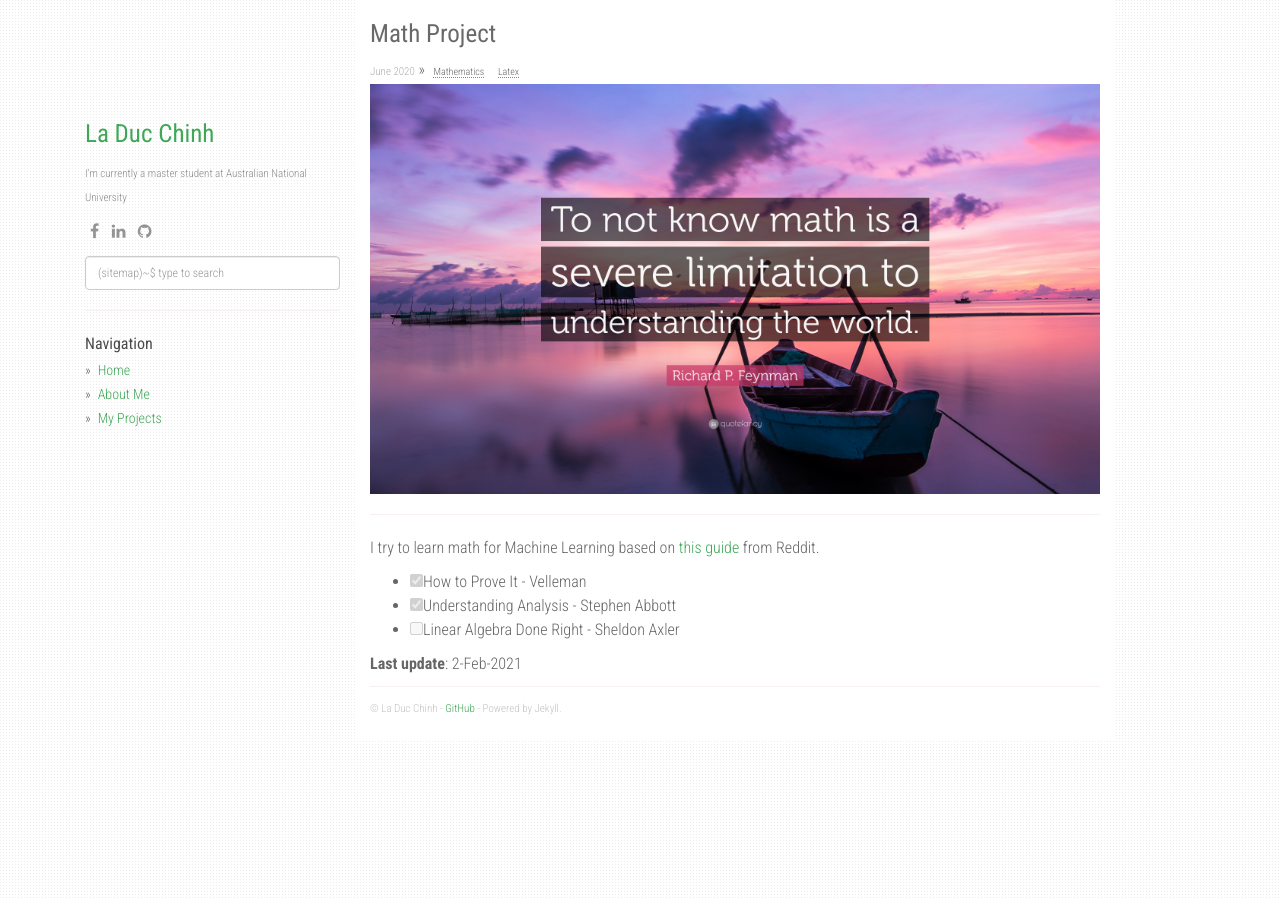
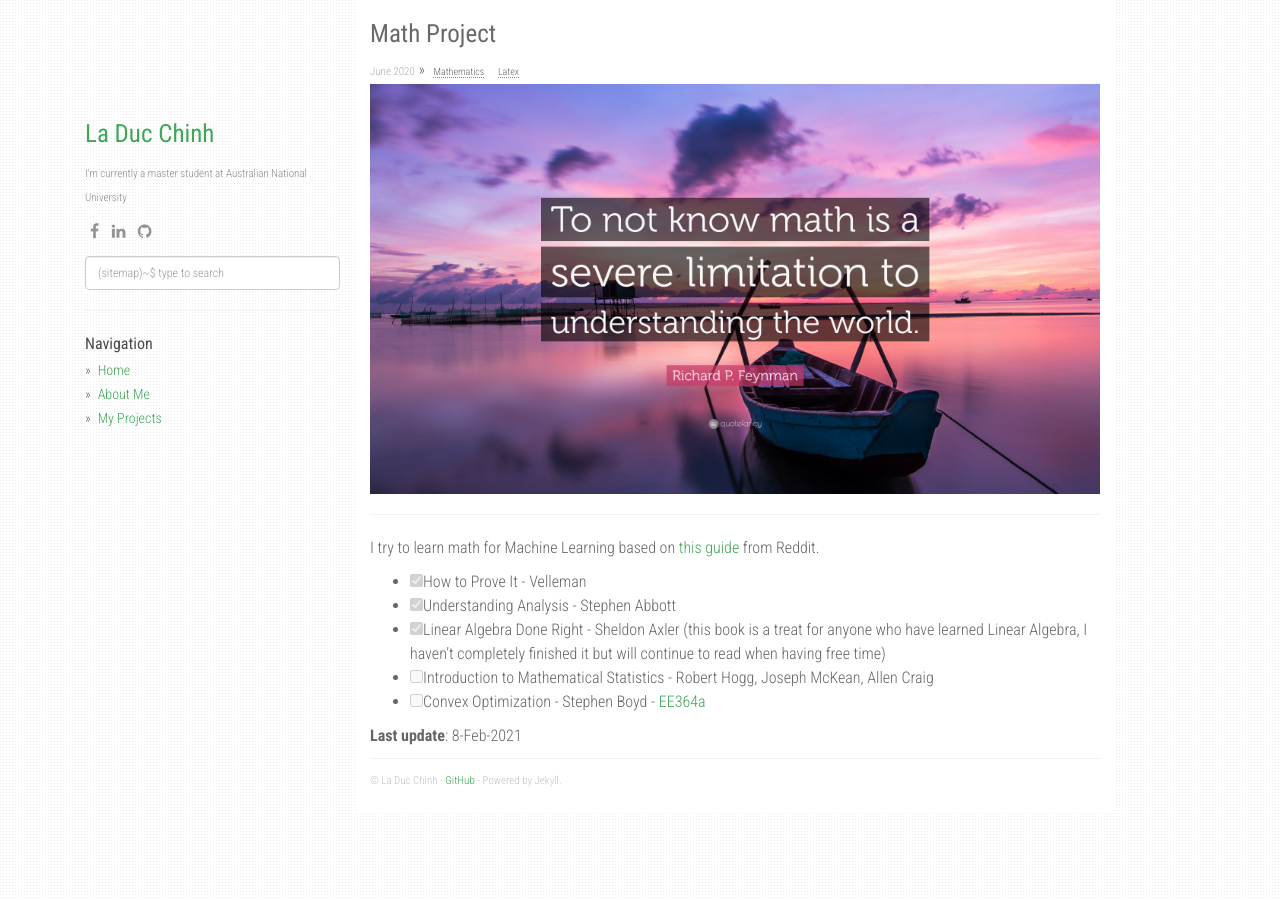
Before and after one commit to chechaohp/chechaohp.github.io, a Jekyll site: the page built from _project/math-project.md, in a window 1280 px wide. Built offline with Jekyll 4.4.1, drawn with Linux system fonts in a browser that asks for light colours; nearby versions of some CDN libraries.

Commit message:
Update math-project.md

```diff
--- a/_project/math-project.md
+++ b/_project/math-project.md
@@ -7,7 +7,9 @@ I try to learn math for Machine Learning based on [this guide](https://www.reddi
 
 - [x] How to Prove It - Velleman
 - [x] Understanding Analysis - Stephen Abbott
-- [ ] Linear Algebra Done Right - Sheldon Axler
+- [x] Linear Algebra Done Right - Sheldon Axler (this book is a treat for anyone who have learned Linear Algebra, I haven't completely finished it but will continue to read when having free time)
+- [ ] Introduction to Mathematical Statistics -  Robert Hogg, Joseph McKean, Allen Craig
+- [ ] Convex Optimization - Stephen Boyd - [EE364a](https://web.stanford.edu/class/ee364a/index.html)
 
 
-**Last update**: 2-Feb-2021
+**Last update**: 8-Feb-2021
```
